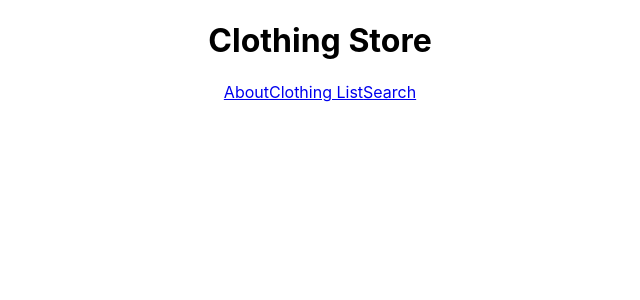
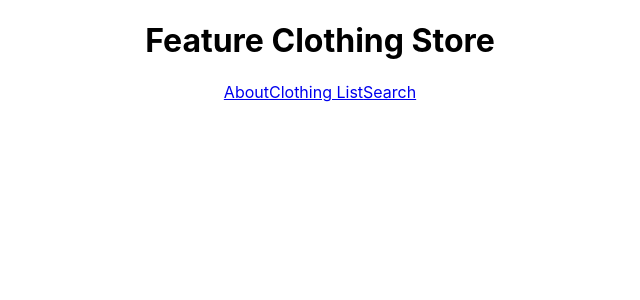
Before and after one commit to sprakash/router-example, a React (Create React App) app: page / in a window 1280 px wide. Shown: the top 300 px of the page, without its empty margins (320-960 px from the left). Built offline with nearby package versions, Linux system fonts and the light colour scheme.

Commit message:
Feature h1 will replace Clothing Store

```diff
--- a/src/App.js
+++ b/src/App.js
@@ -4,7 +4,7 @@ import "./App.css";
 function App() {
   return (
     <div className="App">
-      <h1>Clothing Store</h1>
+      <h1>Feature Clothing Store</h1>
       <Link to="/about">About</Link>
       <Link to="/list">Clothing List</Link>
       <Link to="/search">Search</Link>
```
Also changed, not shown: 1 other file (tests, documents, lock files or other folders).
